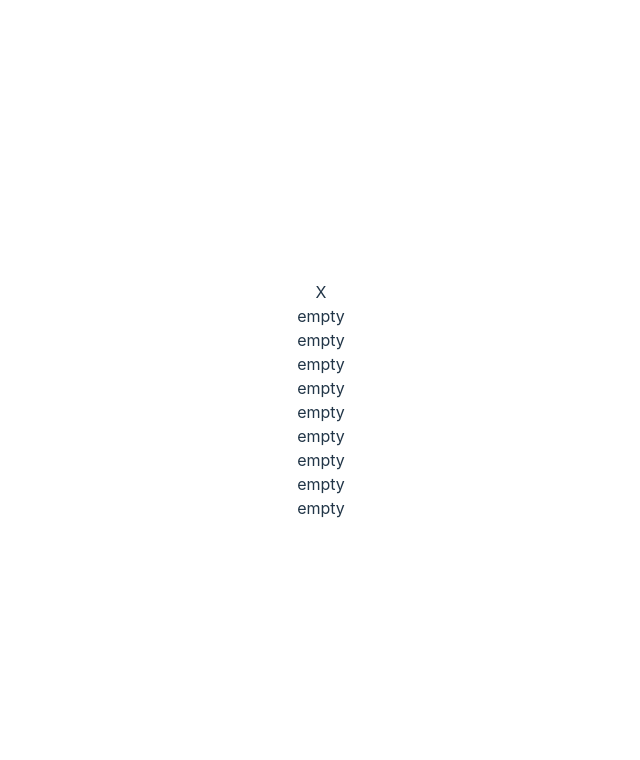
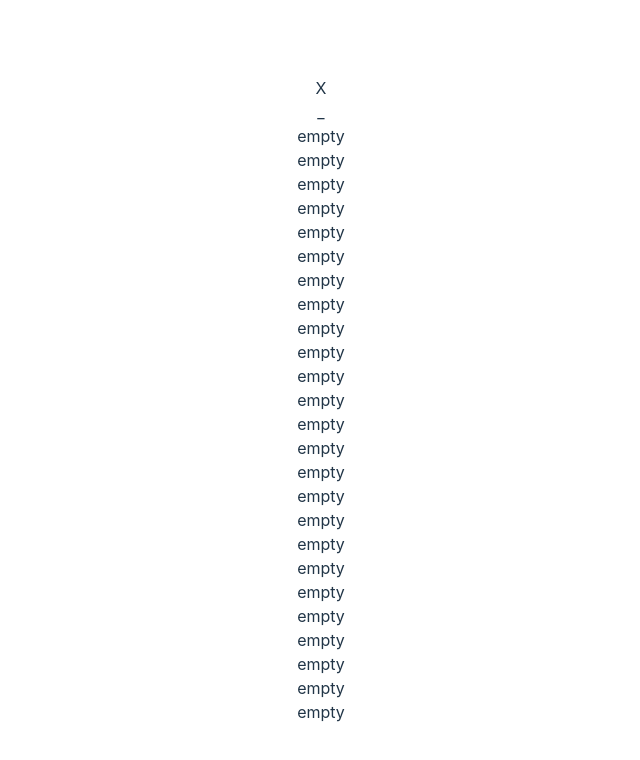
Before and after one commit to CodeandCoffeeCommunity/BOS-01_Tic-Tac-Toe, a Vue app: page / in a window 1280 px wide. Shown: the top 760 px of the page, without its empty margins (319-959 px from the left). Built offline with nearby package versions, Linux system fonts and the light colour scheme.

Commit message:
add more complex board system

```diff
--- a/src/App.vue
+++ b/src/App.vue
@@ -1,9 +1,10 @@
 <template>
   <div>{{ currentPlayer }}</div>
+  _
   <Cell
     v-for="(cell, index) in board"
     :display-value="cell"
-    @click="playMove(currentPlayer, index)"
+    @click="playMove(index)"
   />
 </template>
 
@@ -12,5 +13,7 @@ import Cell from './components/Cell.vue'
 
 import { useBoardController } from './composables/useBoardController'
 
-const { board, currentPlayer, playMove } = useBoardController()
+const BOARD_SIZE = 5
+
+const { board, currentPlayer, playMove } = useBoardController(BOARD_SIZE)
 </script>
--- a/src/components/Cell.vue
+++ b/src/components/Cell.vue
@@ -1,6 +1,6 @@
 <template>
   <div>
-    {{ props.displayValue ?? 'empty' }}
+    {{ props.displayValue === '' ? 'empty' : props.displayValue}}
   </div>
 </template>
 
--- a/src/composables/useBoardController.ts
+++ b/src/composables/useBoardController.ts
@@ -1,47 +1,54 @@
-import { ref } from 'vue'
+import { ref, computed } from 'vue'
 
-export type Marker = 'X' | 'O' | null
+export type Marker = 'X' | 'O' | ''
 type Board = Marker[]
 
-export const useBoardController = () => {
+export const useBoardController = (boardDimension: number) => {
 
   const currentPlayer = ref<Marker>('X')
 
   const createBoard = (): Board => {
-    return Array(9).fill(null)
+    return Array(boardDimension ** 2).fill('')
   }
 
   const board = ref(createBoard())
 
-  const calculateWinner = (board: Board): Marker => {
-    const winLines = [
-      [0, 1, 2], [3, 4, 5], [6, 7, 8], // Rows
-      [0, 3, 6], [1, 4, 7], [2, 5, 8], // Columns
-      [0, 4, 8], [2, 4, 6]             // Diagonals
-    ]
+  const calculateWinner = () => {
 
-    for (const line of winLines) {
-      const [a, b, c] = line
-      if (board[a] && board[a] === board[b] && board[a] === board[c]) return board[a]
+    const getReducer = (getIndexInAcc: (i: number) => number) => (acc: Marker[][], curr: Marker, i: number) => {
+      return getIndexInAcc(i) === -1 ? acc : (acc[i].push(curr), acc)
     }
-    return null
+
+    const diagonalMatch = (index: number) => {
+      const leftDiagonalCongruent = index % (boardDimension + 1) === 0
+      const rightDiagonalCongruent = index % (boardDimension - 1) === 0
+      if (leftDiagonalCongruent) return 0
+      if (rightDiagonalCongruent && !leftDiagonalCongruent) return 1
+      return -1
+    }
+
+    const cols = board.value.reduce<Marker[][]>(getReducer((i) => i % boardDimension), [[], [], []])
+    const rows = board.value.reduce<Marker[][]>(getReducer((i) => Math.floor(i / boardDimension)), [[], [], []])
+    const diagonals = board.value.reduce<Marker[][]>(getReducer(diagonalMatch), [[], []])
+
+    return [...cols, ...rows, ...diagonals].some((combo) => combo.join() === currentPlayer.value.repeat(boardDimension))
   }
 
-  const isBoardFull = (board: Board): boolean => {
-    return board.every(cell => cell !== null)
+  const isBoardFull = () => {
+    return board.value.every(cell => cell !== '')
   }
 
-  const playMove = (marker: Marker, cell: number) => {
-    if (cell > 8 || cell < 0) return false
+  const playMove = (cell: number) => {
+    if (cell > boardDimension ** 2 || cell < 0) return false
     if (board.value[cell]) return false
+    board.value[cell] = currentPlayer.value
     currentPlayer.value = currentPlayer.value === 'X' ? 'O' : 'X'
-    board.value[cell] = marker
     return true
   }
 
   return {
-    board,
-    currentPlayer,
+    board: computed(() => board.value),
+    currentPlayer: computed(() => currentPlayer.value),
 
     calculateWinner,
     isBoardFull,
```
